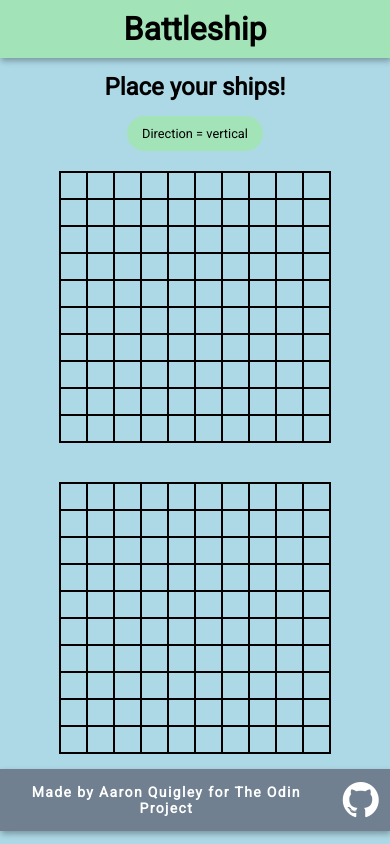
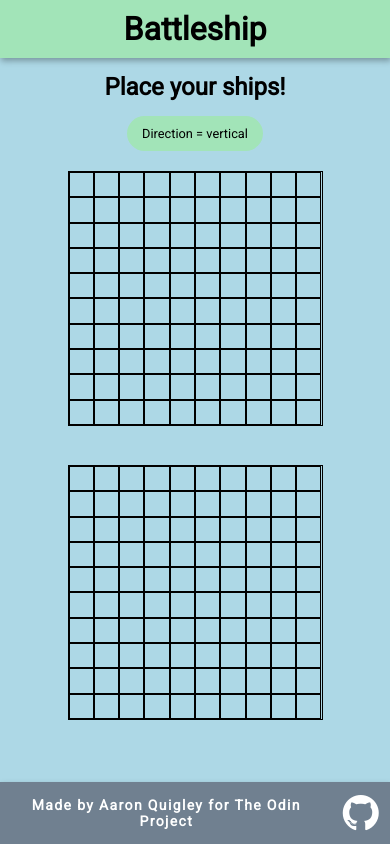
Before and after one commit to aaaronq/battleship, a website with bundled scripts: page index.html in a window 390 px wide. Built offline with nearby package versions, Linux system fonts and the light colour scheme.

Commit message:
Adding mobile support

```diff
--- a/styles.css
+++ b/styles.css
@@ -192,13 +192,19 @@ a > .github:active {
     }
 
     .grid {
-        width: 80%;
+        width: 75%;
+    }
+
+    #botGrid {
+        margin-bottom: 50px;
     }
 
     footer {
-        position: relative;
+        position: fixed;
         margin-top: 15px;
         font-size: 0.75rem;
         padding: 10px;
+        margin-bottom: 0;
     }
+
   }
```
